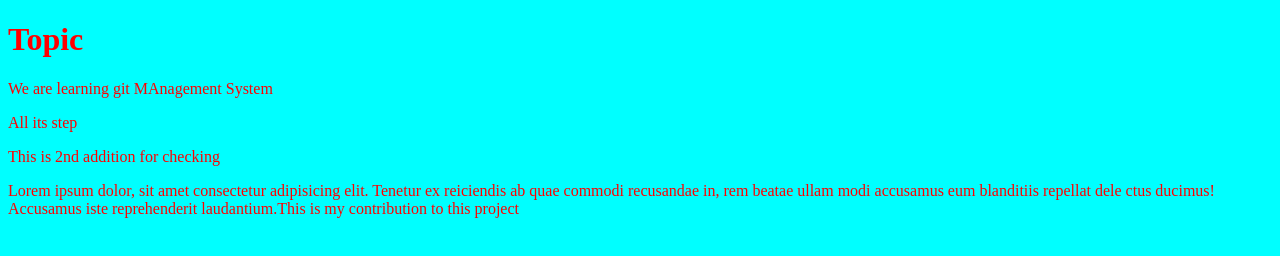
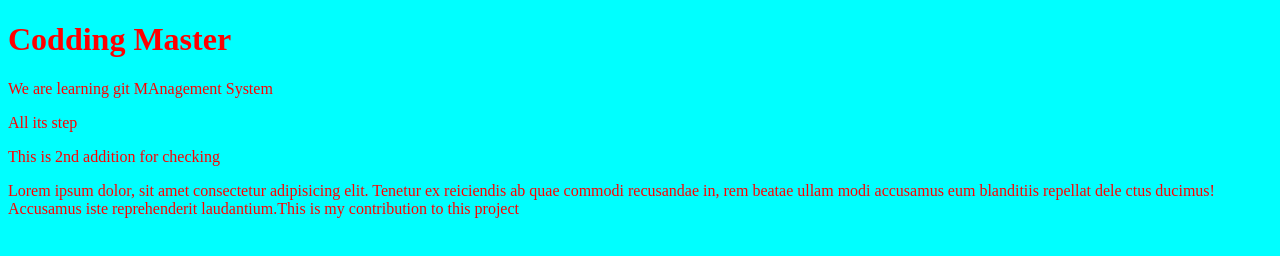
Before and after one commit to Asadaial/Learning-another-way-on-github, a plain HTML site: page index.html in a window 1280 px wide. Drawn offline with Linux system fonts and the light colour scheme.

Commit message:
Update index.html

```diff
--- a/index.html
+++ b/index.html
@@ -7,7 +7,7 @@
     <link rel="stylesheet" href="style.css">
 </head>
 <body>
-    <h1>Topic</h1>
+    <h1>Codding Master </h1>
     <p>We are learning git MAnagement System</p>
     <p>All its step</p>
     <p>This is 2nd addition for checking</p>
```
